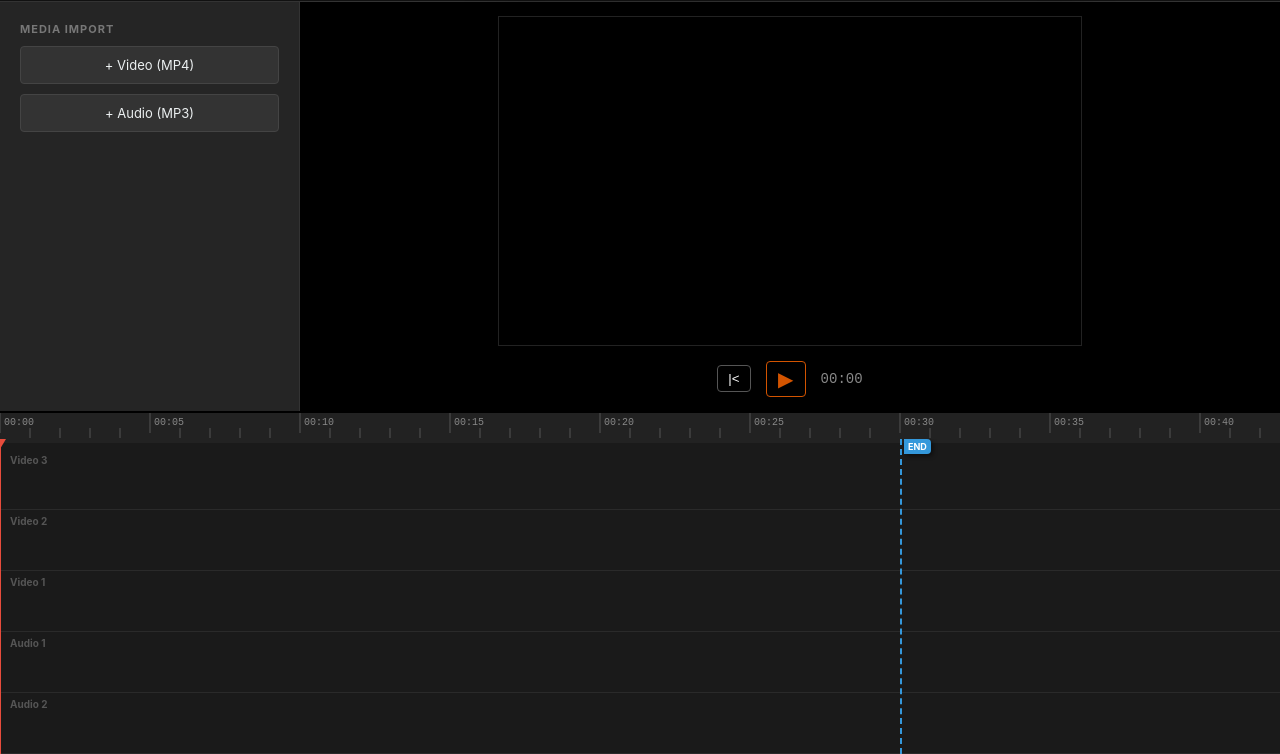
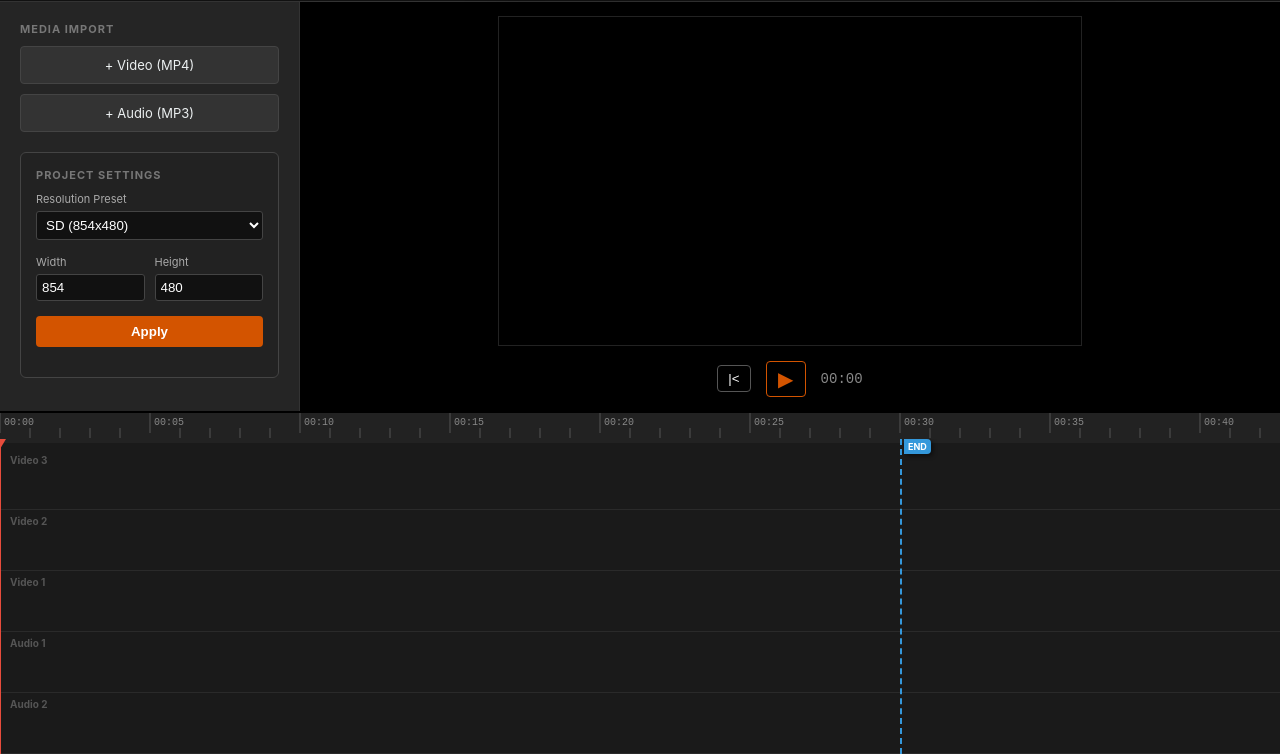
Before and after one commit to snkplisken/videoedit, a plain HTML site: page index.html in a window 1280 px wide. Shown: the part 46-800 px from the top of the page. Drawn offline with Linux system fonts and the light colour scheme.

Commit message:
Improve playback timing and add resolution controls

```diff
--- a/index.html
+++ b/index.html
@@ -22,6 +22,34 @@
             <div class="import-buttons">
                 <label class="btn-import">+ Video (MP4)<input type="file" id="inpVideo" accept="video/mp4,video/webm" multiple></label>
                 <label class="btn-import">+ Audio (MP3)<input type="file" id="inpAudio" accept="audio/*" multiple></label>
+            </div>
+
+            <div class="properties">
+                <div class="section-title">Project Settings</div>
+                <div class="prop-row">
+                    <label>Resolution Preset</label>
+                    <select id="resolutionPreset">
+                        <option value="720p">HD 720p (1280x720)</option>
+                        <option value="1080p">Full HD (1920x1080)</option>
+                        <option value="4k">4K UHD (3840x2160)</option>
+                        <option value="480p">SD (854x480)</option>
+                        <option value="square">Square (1080x1080)</option>
+                        <option value="custom">Custom</option>
+                    </select>
+                </div>
+                <div class="prop-row dual-input">
+                    <div class="input-group">
+                        <label>Width</label>
+                        <input type="number" id="resolutionWidth" min="320" step="10">
+                    </div>
+                    <div class="input-group">
+                        <label>Height</label>
+                        <input type="number" id="resolutionHeight" min="240" step="10">
+                    </div>
+                </div>
+                <div class="prop-row">
+                    <button id="applyResolution" class="btn-primary full">Apply</button>
+                </div>
             </div>
 
             <div id="propertiesPanel" class="properties hidden">
--- a/script.js
+++ b/script.js
@@ -17,11 +17,13 @@ const appState = {
     currentTime: 0,
     projectDuration: 30,
     containerWidth: 60,
+    resolution: { width: canvas.width, height: canvas.height },
     isPlaying: false,
     isExporting: false, // NEW: Track export state
     selectedClip: null,
     tracks: [],
-    dragging: null
+    dragging: null,
+    lastFrameTime: null
 };
 
 // --- AUDIO ENGINE ---
@@ -36,6 +38,7 @@ function init() {
 
     renderTimelineTracks();
     refreshTimeline();
+    initResolutionControls();
     loop();
 }
 
@@ -258,11 +261,18 @@ function onMouseUp(e) {
 }
 
 // --- PLAYBACK ENGINE ---
-function loop() {
+function loop(timestamp) {
+    const now = timestamp || performance.now();
+    if(appState.lastFrameTime === null) {
+        appState.lastFrameTime = now;
+    }
+    const deltaSec = (now - appState.lastFrameTime) / 1000;
+    appState.lastFrameTime = now;
+
     if(appState.isPlaying) {
         // Render Audio chunks are handled by WebAudio scheduler,
         // we just update UI time here.
-        appState.currentTime += 0.033; // ~30FPS
+        appState.currentTime += deltaSec;
 
         if(appState.currentTime >= appState.projectDuration) {
             // STOP at End
@@ -342,6 +352,7 @@ document.getElementById('playPause').onclick = () => {
     appState.isPlaying = !appState.isPlaying;
     if(appState.isPlaying) {
         document.getElementById('playPause').innerText = "❚❚";
+        appState.lastFrameTime = null;
         startAudio();
     } else {
         document.getElementById('playPause').innerText = "▶";
@@ -352,6 +363,7 @@ document.getElementById('playPause').onclick = () => {
 document.getElementById('toStart').onclick = () => {
     appState.isPlaying = false;
     appState.currentTime = 0;
+    appState.lastFrameTime = null;
     stopAudio();
     document.getElementById('playPause').innerText = "▶";
     drawPreview();
@@ -362,10 +374,61 @@ document.getElementById('timelineScroll').addEventListener('mousedown', (e) => {
     if(e.target.className === 'tracks-scroll' || e.target.className === 'track') {
         const r = document.getElementById('tracksContainer').getBoundingClientRect();
         appState.currentTime = Math.max(0, (e.clientX - r.left) / PX_PER_SEC);
+        appState.lastFrameTime = null;
         if(appState.isPlaying) startAudio();
         drawPreview();
     }
 });
+
+// --- PROJECT SETTINGS ---
+function initResolutionControls() {
+    const presetSelect = document.getElementById('resolutionPreset');
+    const widthInput = document.getElementById('resolutionWidth');
+    const heightInput = document.getElementById('resolutionHeight');
+    const applyBtn = document.getElementById('applyResolution');
+
+    const presets = {
+        "480p": { width: 854, height: 480 },
+        "720p": { width: 1280, height: 720 },
+        "1080p": { width: 1920, height: 1080 },
+        "4k": { width: 3840, height: 2160 },
+        "square": { width: 1080, height: 1080 }
+    };
+
+    const setInputs = ({ width, height }) => {
+        widthInput.value = Math.round(width);
+        heightInput.value = Math.round(height);
+    };
+
+    const syncPresetSelection = () => {
+        const match = Object.entries(presets).find(([, size]) =>
+            size.width === appState.resolution.width && size.height === appState.resolution.height
+        );
+        presetSelect.value = match ? match[0] : 'custom';
+    };
+
+    presetSelect.addEventListener('change', () => {
+        const chosen = presets[presetSelect.value];
+        if(chosen) setInputs(chosen);
+    });
+
+    applyBtn.addEventListener('click', () => {
+        const width = Math.max(320, parseInt(widthInput.value, 10) || appState.resolution.width);
+        const height = Math.max(240, parseInt(heightInput.value, 10) || appState.resolution.height);
+        applyResolution(width, height);
+        syncPresetSelection();
+    });
+
+    syncPresetSelection();
+    setInputs(appState.resolution);
+}
+
+function applyResolution(width, height) {
+    appState.resolution = { width, height };
+    canvas.width = width;
+    canvas.height = height;
+    drawPreview();
+}
 
 // --- RENDER VISUALS ---
 function drawPreview() {
@@ -437,6 +500,7 @@ btnExport.onclick = () => {
     appState.isExporting = true;
     stopAudio();
     appState.currentTime = 0;
+    appState.lastFrameTime = null;
 
     // 2. Select Supported Mime Type
     const types = [
--- a/style.css
+++ b/style.css
@@ -130,6 +130,15 @@ header {
     margin-bottom: 5px;
 }
 
+.dual-input {
+    display: flex;
+    gap: 10px;
+}
+
+.dual-input .input-group {
+    flex: 1;
+}
+
 /* Inputs */
 select, input[type="text"], input[type="number"] {
     width: 100%;
@@ -168,6 +177,11 @@ input[type="range"] {
 
 .btn-primary:hover {
     background: #e67e22;
+}
+
+.btn-primary.full {
+    width: 100%;
+    box-sizing: border-box;
 }
 
 /* --- VIEWER (Right Section) --- */
```
